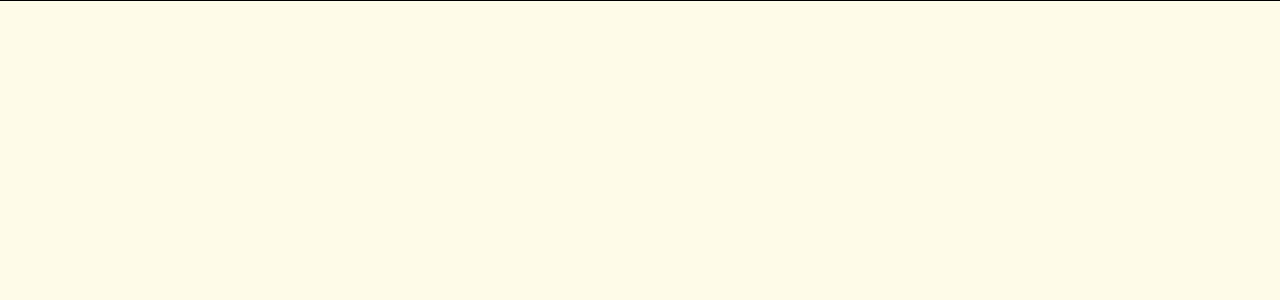
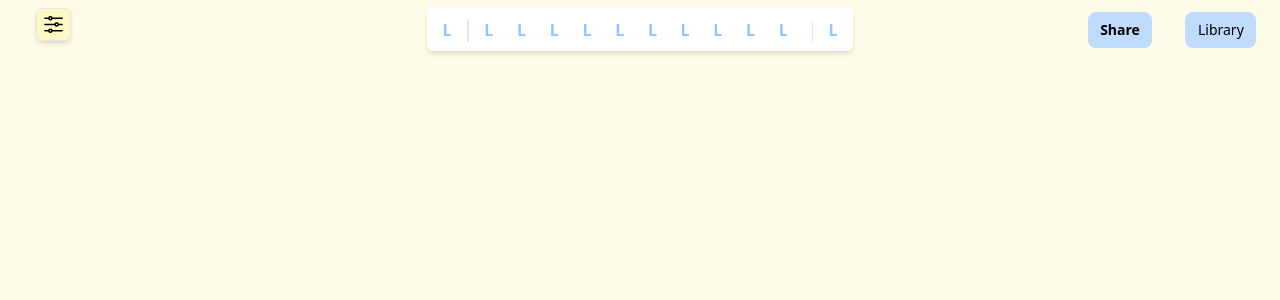
Before and after one commit to neerajkashetty/sketch_it, a React (Vite) app: page / in a window 1280 px wide. Shown: the top 300 px of the page. Built offline with nearby package versions, Linux system fonts and the light colour scheme.

Commit message:
add dropdown and the share button on the layout

```diff
--- a/src/App.jsx
+++ b/src/App.jsx
@@ -1,11 +1,15 @@
 import Toolbar from "./components/Toolbar"
 import Sketch from "./components/Sketch"
+import Menu from "./components/HamburgerMenu"
+import Share from "./components/Share"
 
 function App() {
   return (
     <>
-    <div id="start" className="bg-gray-200 fixed h-screen w-screen">
-      <Toolbar/>
+    <div id="start" className="h-screen w-screen">
+      <Share/>
+        <Menu/>
+       <Toolbar/>
        <Sketch/>
     </div>
     </>
--- /dev/null
+++ b/src/components/HamburgerMenu.jsx
@@ -0,0 +1,17 @@
+import React from "react";
+import dropDown from "../assets/dropDown.svg"
+
+const Menu = () => {
+
+    return (
+        <div className="flex invisible md:visible items-start justify-center absolute w-1/12 h-1/6">
+        <div className="w-1/2 lg:w-1/3 p-2 lg:p-1 mt-2 h-1/4 flex justify-center items-center bg-yellow-100 border shadow-md rounded-md  absolute">
+        <div>
+         <img src={dropDown} alt="dropdown" className="w-full h-full object-contain"/>
+        </div>
+        </div>
+        </div>
+    )
+}
+
+export default Menu
--- /dev/null
+++ b/src/components/Share.jsx
@@ -0,0 +1,21 @@
+import React from "react";
+
+const Share = () => {
+
+    return(
+        <div className="flex absolute mt-3 right-0 gap-3 w-1/6">
+            <div className="basis-2/4 flex justify-center rounded-lg ">
+            <button className="w-3/5 bg-blue-200 rounded-lg font-bold text-sm p-2">
+            Share
+            </button>
+            </div>
+            <div className="bg-blue-200 justify-center text-sm items-center rounded-lg font-italic flex basis-1/3">
+                Library
+            </div>
+
+        </div>
+    )
+
+}
+
+export default Share
--- a/src/components/Sketch.jsx
+++ b/src/components/Sketch.jsx
@@ -1,5 +1,5 @@
 import React, { useRef, useState } from 'react';
-
+import Toolbar from './Toolbar';
 const Sketch = () => {
   const canvasRef = useRef(null);
   const [isDrawing, setIsDrawing] = useState(false);
@@ -29,14 +29,14 @@ const Sketch = () => {
   };
 
   return (
-    <div className="flex justify-center items-center h-screen">
+    <div className="flex justify-center bg-red-200 items-center w-screen h-screen">
       <canvas
         ref={canvasRef}
         onMouseDown={startDrawing}
         onMouseMove={draw}
         onMouseUp={stopDrawing}
         onMouseLeave={stopDrawing}
-        className="border border-black bg-yellow-50"
+        className="h-screen w-screen bg-yellow-50"
         width={1800}
         height={900}
       />
--- a/src/components/Toolbar.jsx
+++ b/src/components/Toolbar.jsx
@@ -1,8 +1,8 @@
 export default function Toolbar () {
 
 return(
-    <div className="font-bold text-blue-300 flex items-center justify-center mt-2">
-    <div className=" shadow-md bg-white  w-2/3 lg:w-1/3 p-2  h-[2.7rem] top-0 flex gap-2 rounded-md">
+    <div className="font-bold text-blue-300 flex items-center justify-center ">
+    <div className="absolute shadow-md bg-white mt-2  w-2/3 lg:w-1/3 p-2  h-[2.7rem] top-0 flex gap-2 rounded-md">
       <label  className="w-1/12 flex items-center justify-center hover:bg-blue-300 rounded-md hover:text-black ">
         <button>L</button>
       </label>
```
Also changed, not shown: src/assets/dropDown.svg (added).
